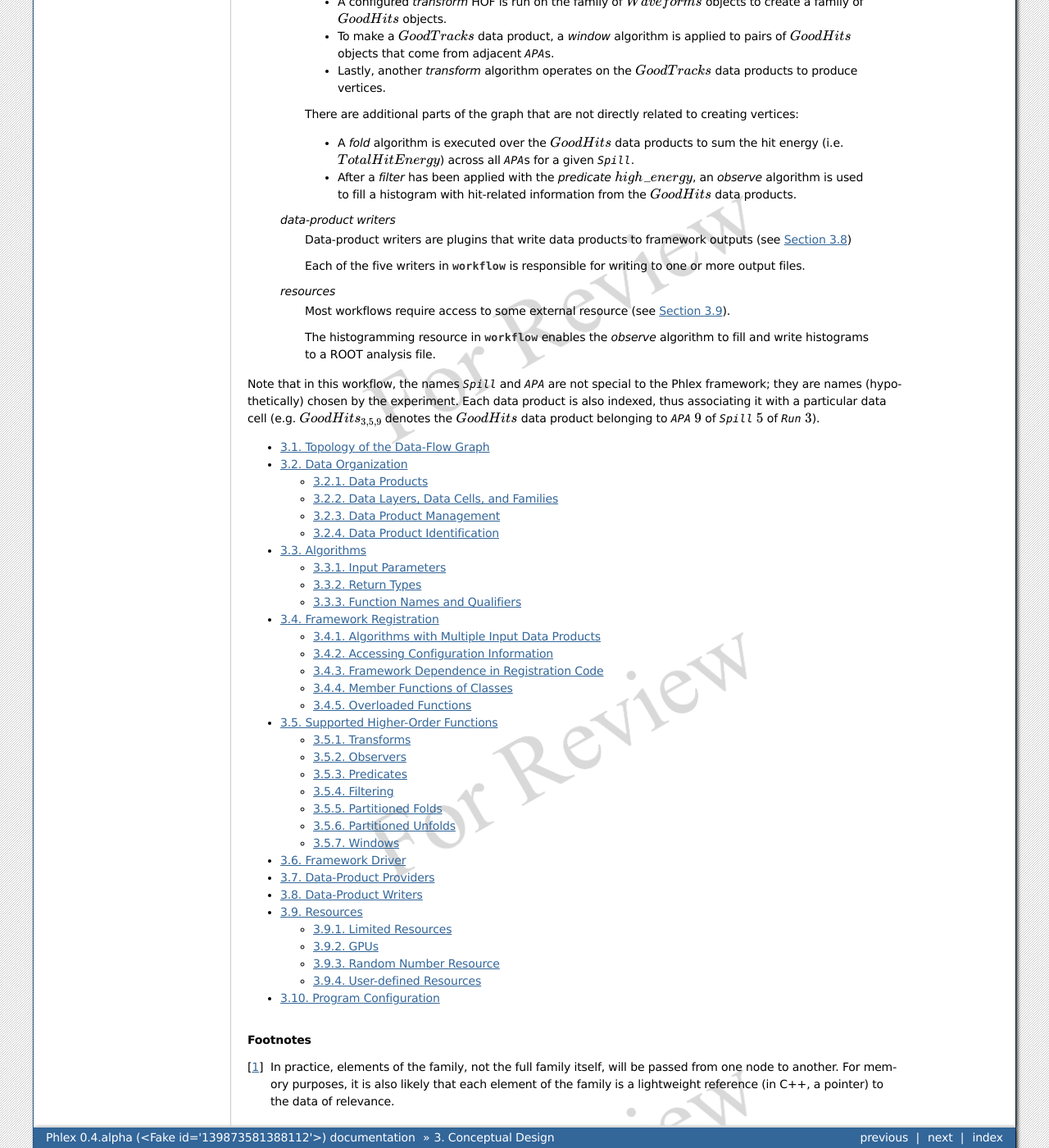
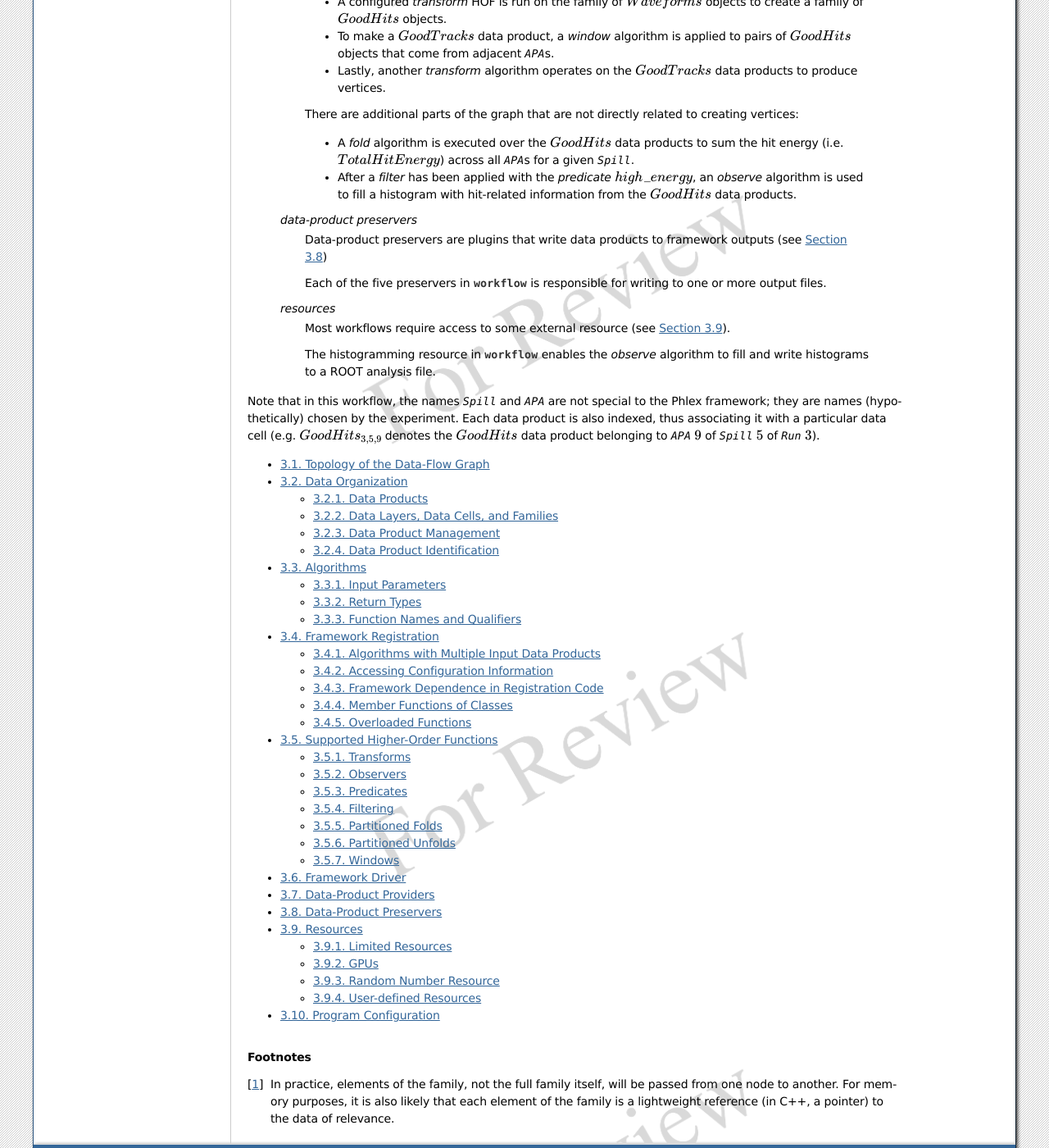
Before and after one commit to Framework-R-D/phlex-design, a Sphinx documentation site: the page built from doc/conceptual_design.rst, in a window 1280 px wide and 1400 px high, scrolled down 972 px. Shown: the whole window at 82% size. Built offline with Sphinx 7.4.7, drawn with Linux system fonts in a browser that asks for light colours; cross-references to code outside the pages are shown as plain code.

Commit message:
Rename "writers" to "preservers"

```diff
--- a/doc/ch_conceptual_design/scheduling.rst
+++ b/doc/ch_conceptual_design/scheduling.rst
@@ -8,14 +8,14 @@
 - the driver to use,
 - the algorithms needed for creating, filtering, and observing data products,
 - the specification of data products required and (where supported) created by each algorithm,
-- which data products to write to output files,
+- which data products to preserve in output files,
 - which data products to read from input files,
 - any resources needed to process the data, and
 - any other constraints to impose on the program.
 
 The pattern used for constructing the data-flow graph is described in detail in :numref:`ch_subsystem_design/task_management:Creating the data-flow graph`.
 Here it is sufficient to note that the graph is primarily driven by which data products are specified to be written to output (i.e. *precious* data products).
-By default, the framework will schedule for execution only those algorithms needed to write precious data products.
+By default, the framework will schedule for execution only those algorithms needed to preserve precious data products.
 This means that not necessarily every algorithm in the program configuration will be used in a general workflow.
 
 Each input file is able to report which data products it contains, and each algorithm-registeration statement (see :numref:`ch_conceptual_design/registration:Framework Registration`) declares which data products are required :need:`DUNE 65` and which data products are created :need:`DUNE 156` by the algorithm.
--- a/doc/conceptual_design.rst
+++ b/doc/conceptual_design.rst
@@ -50,10 +50,10 @@
       - A *fold* algorithm is executed over the :product:`GoodHits` data products to sum the hit energy (i.e. :product:`TotalHitEnergy`) across all `APA`\ s for a given `Spill`.
       - After a *filter* has been applied with the *predicate* :mathfunc:`high_energy`, an *observe* algorithm is used to fill a histogram with hit-related information from the :product:`GoodHits` data products.
 
-   *data-product writers*
-      Data-product writers are plugins that write data products to framework outputs (see :numref:`ch_conceptual_design/writers:Data-Product writers`)
+   *data-product preservers*
+      Data-product preservers are plugins that write data products to framework outputs (see :numref:`ch_conceptual_design/preservers:Data-Product preservers`)
 
-      Each of the five writers in :numref:`workflow` is responsible for writing to one or more output files.
+      Each of the five preservers in :numref:`workflow` is responsible for writing to one or more output files.
 
    *resources*
       Most workflows require access to some external resource (see :numref:`ch_conceptual_design/resources:Resources`).
@@ -81,7 +81,7 @@
    ch_conceptual_design/supported_hofs
    ch_conceptual_design/driver
    ch_conceptual_design/providers
-   ch_conceptual_design/writers
+   ch_conceptual_design/preservers
    ch_conceptual_design/resources
    ch_conceptual_design/program_configuration
 
```
Also changed, not shown: doc/appendices/requirements.rst (+4 -4 lines), doc/ch_conceptual_design/preservers.rst (added, +11 -0 lines), doc/ch_conceptual_design/writers.rst (deleted, +0 -11 lines), 1 other file.
